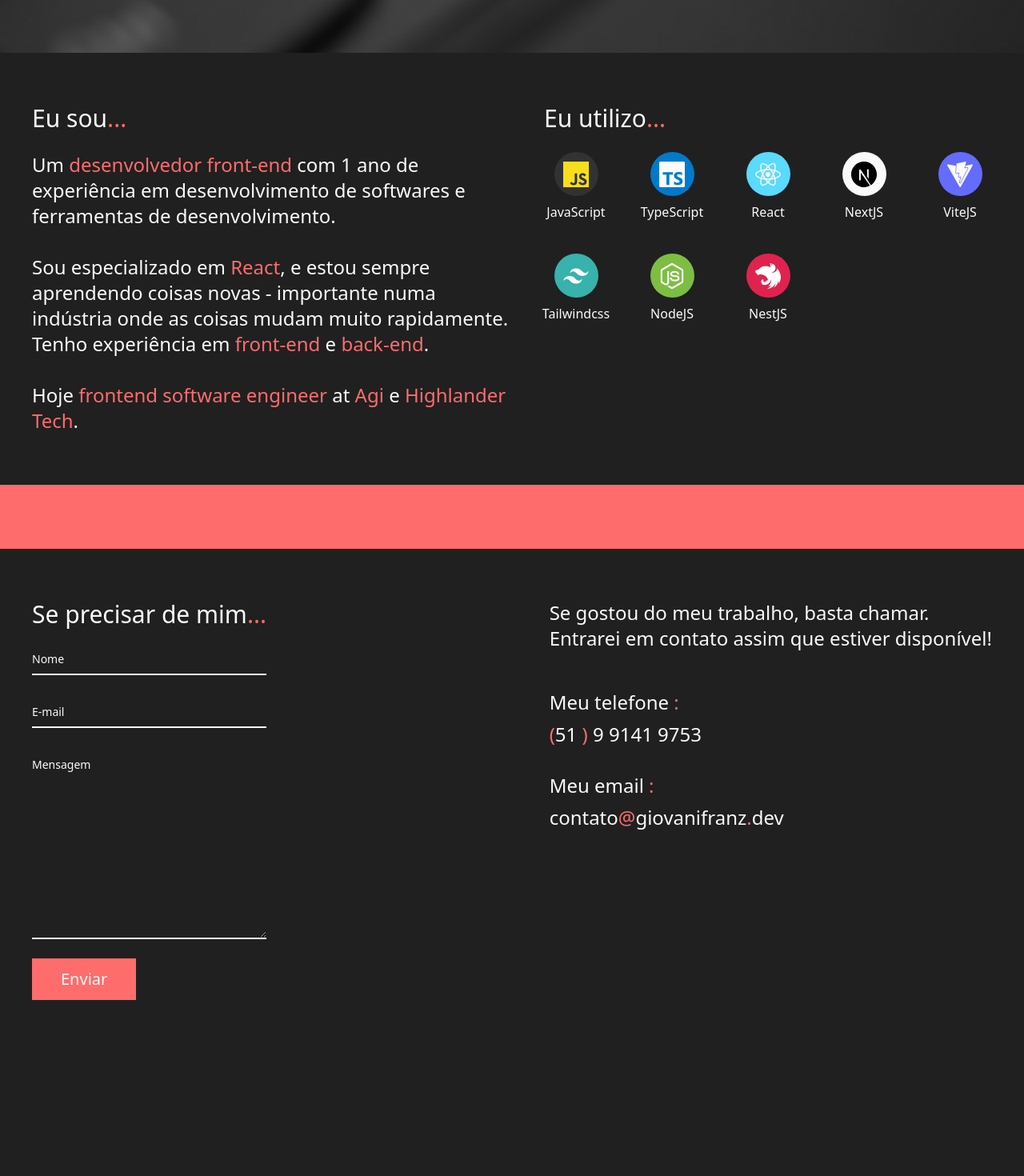
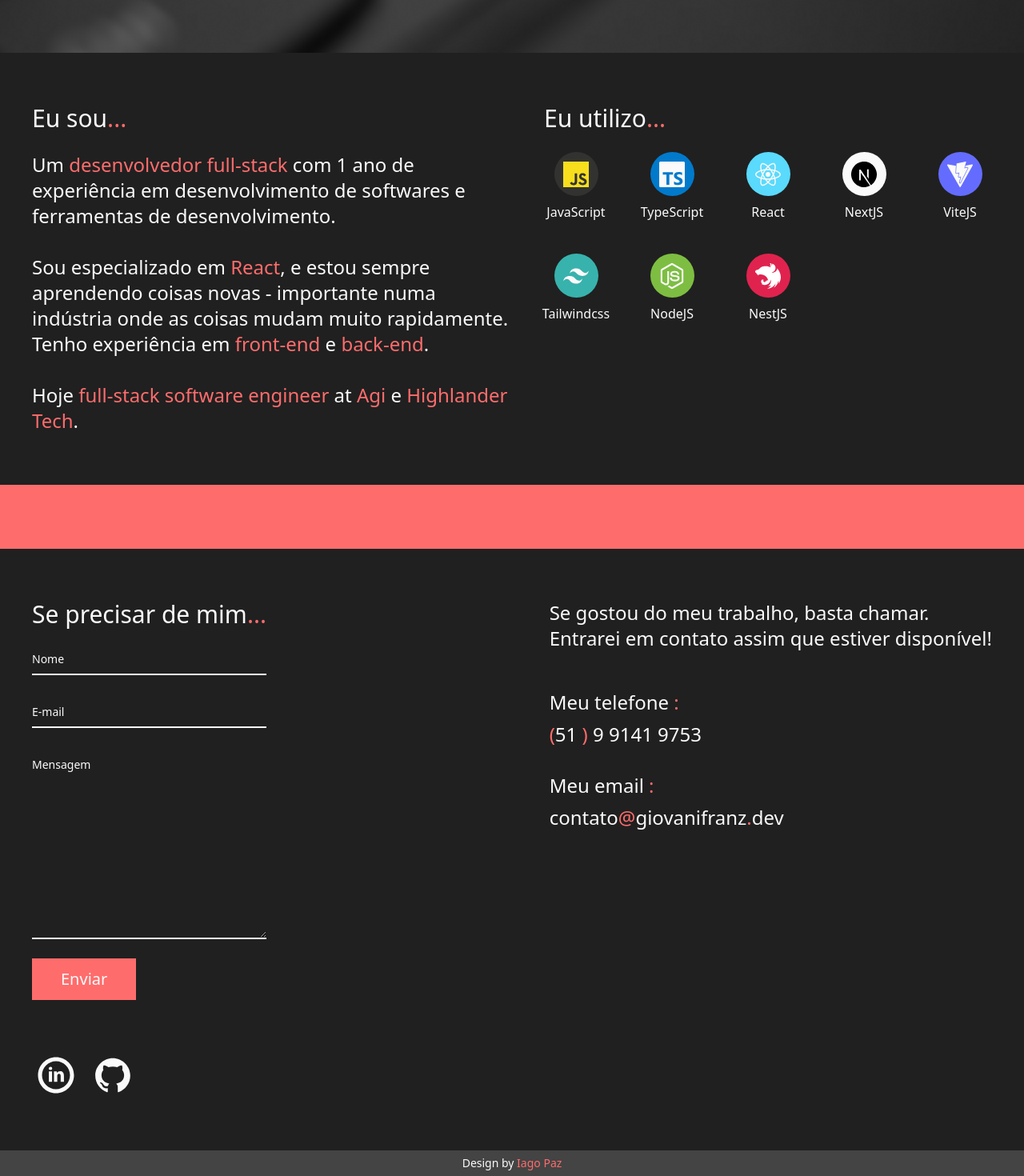
Before and after one commit to giovanifranz/giovani-franz-dev, a Next.js app: page / in a window 1280 px wide. Shown: the part 828-2298 px from the top of the page at 80% size. Before the commit the page ends 2142 px from the top, so only its background shows below. Built offline with nearby package versions, Linux system fonts and the light colour scheme.

Commit message:
:rocket:

```diff
--- a/src/components/About.tsx
+++ b/src/components/About.tsx
@@ -7,7 +7,7 @@ export function About() {
       <Subtitle text="Eu sou" />
       <br />
       <Text>
-        Um <span className="text-red">desenvolvedor front-end</span> com 1 ano
+        Um <span className="text-red">desenvolvedor full-stack</span> com 1 ano
         de experiência em desenvolvimento de softwares e ferramentas de
         desenvolvimento.
         <br />
@@ -21,7 +21,7 @@ export function About() {
         <br />
         <br />
         Hoje <span className="text-red">
-          frontend software engineer
+          full-stack software engineer
         </span> at{' '}
         <Link
           className="hover:underline text-red"
--- a/src/components/Form.tsx
+++ b/src/components/Form.tsx
@@ -105,7 +105,10 @@ export function Form() {
           Mensagem
         </label>
       </div>
-      <button className="bg-red py-3 px-9 text-xl font-medium" type="submit">
+      <button
+        className="bg-red py-3 px-9 text-xl font-medium hover:opacity-80"
+        type="submit"
+      >
         Enviar
       </button>
     </form>
--- a/src/components/Header/Navigation.tsx
+++ b/src/components/Header/Navigation.tsx
@@ -1,4 +1,9 @@
-import Link from 'next/link';
+import NextLink, { LinkProps } from 'next/link';
+import type { PropsWithChildren } from 'react';
+
+function Link(props: PropsWithChildren<LinkProps>) {
+  return <NextLink className="hover:underline text-xl" {...props} />;
+}
 
 export default function Navigation() {
   return (
--- a/src/pages/index.tsx
+++ b/src/pages/index.tsx
@@ -9,6 +9,8 @@ import {
   Subtitle,
   Text,
 } from '../components';
+import { TiSocialLinkedinCircular } from 'react-icons/ti';
+import { AiOutlineGithub } from 'react-icons/ai';
 
 export default function Home() {
   return (
@@ -42,7 +44,10 @@ export default function Home() {
                 <span>
                   Meu telefone <span className="text-red">: </span>
                 </span>
-                <Link href="https://api.whatsapp.com/send?phone=5551991919753">
+                <Link
+                  href="https://api.whatsapp.com/send?phone=5551991919753"
+                  className="hover:underline"
+                >
                   <>
                     <span className="text-red">(</span>
                     51 <span className="text-red">)</span> 9 9141 9753
@@ -52,7 +57,10 @@ export default function Home() {
                 <span className="mt-6">
                   Meu email <span className="text-red">: </span>
                 </span>
-                <Link href="mailto:contato@giovanifranz.dev">
+                <Link
+                  href="mailto:contato@giovanifranz.dev"
+                  className="hover:underline"
+                >
                   contato<span className="text-red">@</span>giovanifranz
                   <span className="text-red">.</span>dev
                 </Link>
@@ -60,6 +68,33 @@ export default function Home() {
             </article>
           </Text>
         </section>
+        <section id="sobre" className="px-10 w-screen">
+          <article className="flex flex-row gap-4 max-w-7xl items-center mx-auto text-white">
+            <Link
+              href="https://www.linkedin.com/in/giovanifranz"
+              className="hover:brightness-50"
+            >
+              <TiSocialLinkedinCircular size={60} />
+            </Link>
+            <Link
+              href="https://github.com/giovanifranz"
+              className="hover:brightness-50"
+            >
+              <AiOutlineGithub size={50} />
+            </Link>
+          </article>
+        </section>
+        <footer className="h-8 px-10 mt-16 w-screen bg-gray flex justify-center items-center text-sm">
+          <p>
+            Design by{' '}
+            <Link
+              href={'https://www.linkedin.com/in/iago-paz-2164a2220/'}
+              className="hover:underline hover:text-red"
+            >
+              <span className="text-red">Iago Paz</span>
+            </Link>
+          </p>
+        </footer>
       </>
     </>
   );
```
